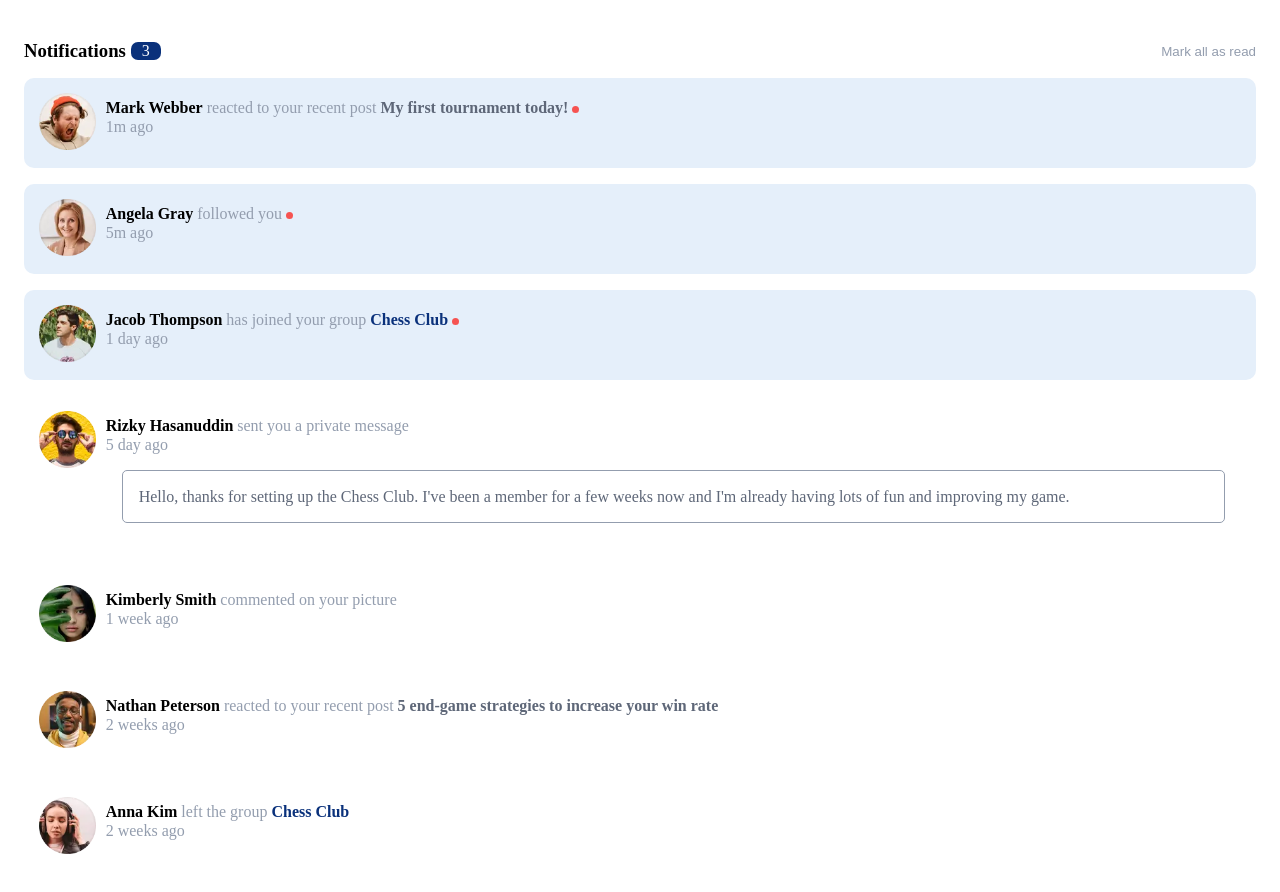
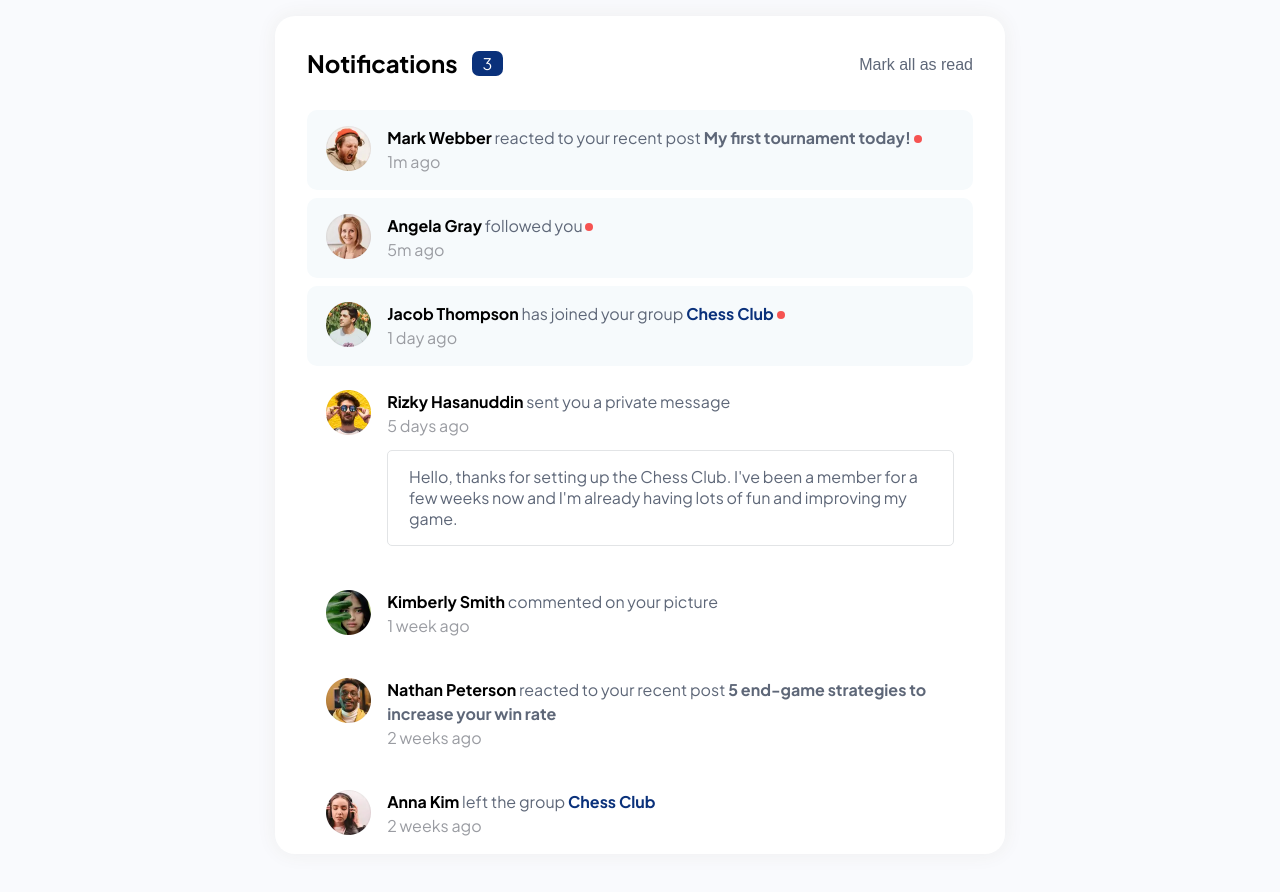
Before and after one commit to Risa2422/notifications-page, a plain HTML site: page index.html in a window 1280 px wide. After the commit the page ends 870 px from the top, so only its background shows below. Drawn offline with Linux system fonts and the light colour scheme.

Commit message:
Update: styling and pixel perfect changes

```diff
--- a/index.html
+++ b/index.html
@@ -72,7 +72,7 @@
             <div class="details-description">
               <span class="name">Rizky Hasanuddin</span>
               <span class="action">sent you a private message</span>
-              <p class="time">5 day ago</p>
+              <p class="time">5 days ago</p>
               <div class="text">
                 Hello, thanks for setting up the Chess Club. I've been a member
                 for a few weeks now and I'm already having lots of fun and
--- a/style.css
+++ b/style.css
@@ -2,11 +2,14 @@
 
 :root {
   --white: hsl(0, 0%, 100%);
-  --light-grayish: hsl(211, 68%, 94%);
+  --white-lilac: #F9FAFD;
+  --light-grayish: #F6FAFC;
   --light-grayish2: hwb(205 87% 7%);
-  --gayish: hsl(219, 14%, 63%);
+  --gayish: #E2E4E6; /* gayish? */
   --dark-grayish: hsl(219, 12%, 42%);
+  --gallery: #EEEEEE;
   --very-dark: hsl(224, 21%, 14%);
+  --manatee: #9A9CA2;
   --blue: hsl(219, 85%, 26%);
   --red: hsl(1, 90%, 64%);
 }
@@ -22,16 +25,20 @@ img {
   width: auto;
 }
 
-.body {
+body {
+  background-color: var(--white-lilac);
   font-size: 16px;
   font-family: "Plus Jakarta Sans", sans-serif;
 }
 
 .content {
-  max-width: 1440px;
+  max-width: 730px;
   width: 100%;
   margin: 1rem auto;
-  padding: 1.5rem;
+  padding: 2rem 2rem 0;
+  background-color: var(--white);
+  border-radius: 20px;
+  box-shadow: 0 0 20px 0 var(--gallery);
 }
 
 header {
@@ -43,7 +50,11 @@ header {
 .title {
   display: flex;
   align-items: center;
-  gap: 5px;
+  gap: 14px;
+}
+
+.title h3 {
+  font-size: 1.5rem;
 }
 
 .mark button {
@@ -53,7 +64,8 @@ header {
   outline: none;
   padding: 0;
   appearance: none;
-  color: var(--gayish);
+  color: var(--dark-grayish);
+  font-size: 1rem;
 }
 
 .mark button:hover {
@@ -65,32 +77,24 @@ header {
 .unreadCount {
   background-color: var(--blue);
   color: var(--white);
-  width: 30px;
-  height: 100%;
-  display: flex;
   border-radius: 7px;
 }
 
 .unreadCount p {
-  margin: 0 auto;
-}
-
-.details-description {
-  padding-top: 5px;
+  padding: 2px 11px;
 }
 
 .notifications {
-  margin-top: 1rem;
-  gap: 1rem;
+  margin-top: 2rem;
+  gap: .5rem;
   display: flex;
   flex-direction: column;
 }
 
 .notification {
   display: flex;
-  padding-top: 3pm;
-  padding: 15px;
-  gap: 10px;
+  padding: 1rem 1.2rem;
+  gap: 1rem;
   align-items: start;
   line-height: 19px;
 }
@@ -103,13 +107,11 @@ header {
 .picture {
   display: flex;
   align-items: start;
-  width: 60px;
-  height: 60px;
-  gap: 10px;
+  flex: 0 0 45px;
 }
 
 .details {
-  width: 100%;
+  line-height: 1.5;
 }
 
 #post-link {
@@ -124,19 +126,20 @@ header {
 }
 
 .action {
-  color: var(--gayish);
+  color: var(--dark-grayish);
 }
 
 .time {
-  color: var(--gayish);
+  color: var(--manatee);
 }
 
 .text {
   border: 1px solid var(--gayish);
   border-radius: 5px;
-  margin: 1rem;
-  padding: 1rem;
+  margin: .75rem 0 .2rem;
+  padding: 1rem 1.3rem;
   color: var(--dark-grayish);
+  line-height: 1.3;
 }
 
 .text:hover {
@@ -153,11 +156,13 @@ header {
 .unread .details-description::after {
   content: "";
   display: inline-block;
-  width: 7px;
-  height: 7px;
+  width: 8px;
+  height: 8px;
   text-align: center;
   background-color: var(--red);
   border-radius: 50%;
+  position: relative;
+  top: -1px;
 }
 
 @media screen and (max-width: 375px) {
```
